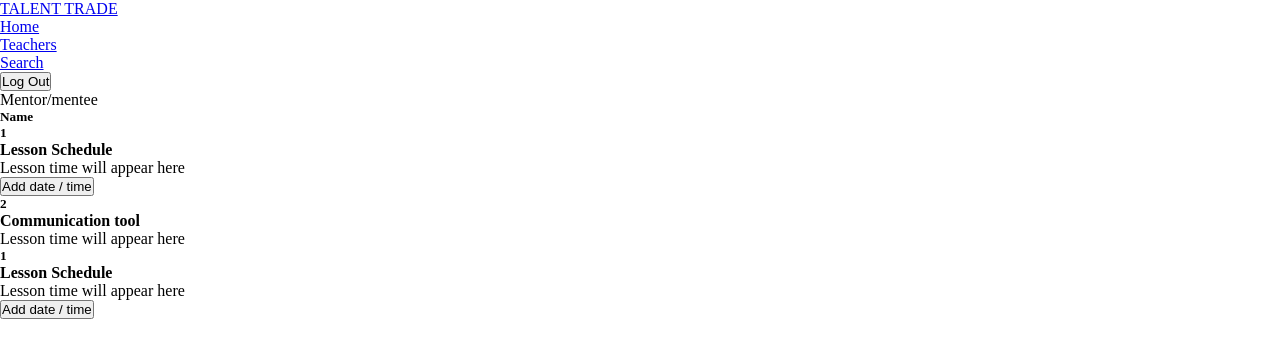
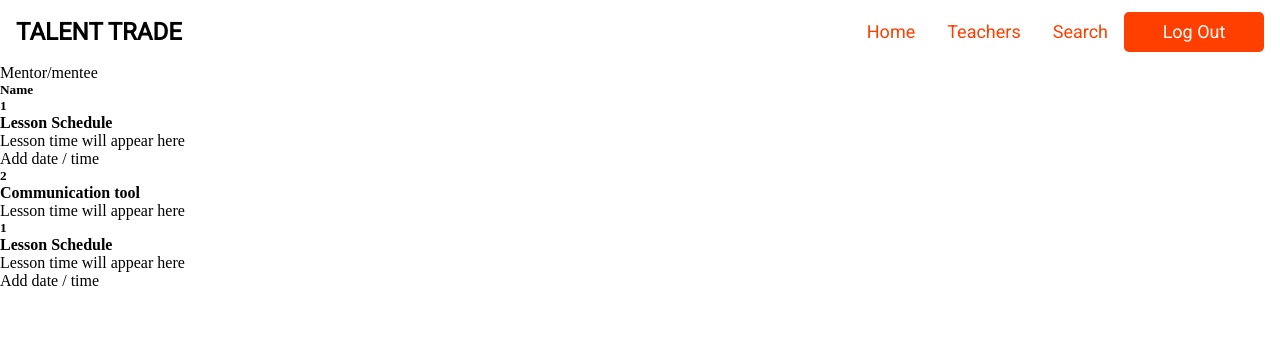
Before and after one commit to chingu-voyages/v8-geckos-team-05, a React (Create React App) app in the folder skill-trade-client/: page / in a window 1280 px wide. Shown: the top 358 px of the page. Built offline with nearby package versions, Linux system fonts and the light colour scheme.

Commit message:
added styling for navBar

```diff
--- a/skill-trade-client/src/index.css
+++ b/skill-trade-client/src/index.css
@@ -1,4 +1,69 @@
+@import url("https://fonts.googleapis.com/css?family=Roboto");
+
 * {
   margin: 0;
   padding: 0;
-  box-sizing: border-box; }
+  box-sizing: border-box;
+}
+
+button {
+  all: unset;
+}
+
+button:hover {
+  cursor: pointer;
+}
+
+a {
+  color: unset;
+  text-decoration: unset;
+}
+
+.navbar {
+  height: 64px;
+  position: relative;
+  display: flex;
+  flex-wrap: wrap;
+  align-items: center;
+  justify-content: space-between;
+  padding: 0.5rem 1rem;
+}
+.navbar__banner {
+  color: black;
+  font-family: Roboto;
+  font-style: normal;
+  font-weight: bold;
+  font-size: 24px;
+  line-height: normal;
+  text-transform: uppercase;
+}
+.navbar__btn-logout {
+  font-family: Roboto;
+  font-style: normal;
+  font-weight: normal;
+  font-size: 18px;
+  line-height: 24px;
+  text-align: center;
+  color: #fffffc;
+  background: #ff3f00;
+  width: 140px;
+  height: 40px;
+  border-radius: 5px;
+}
+
+.listedItems {
+  margin: 0;
+  display: inline;
+}
+.listedItems__item {
+  display: inline;
+  margin: 16px;
+}
+.listedItems__item__link {
+  font-family: Roboto;
+  font-style: normal;
+  font-weight: normal;
+  font-size: 18px;
+  line-height: normal;
+  color: #ff3f00;
+}
--- /dev/null
+++ b/skill-trade-client/src/sass/components/_navBar.scss
@@ -0,0 +1,60 @@
+@import "../abstracts/color";
+
+button {
+  all: unset;
+}
+button:hover {
+  cursor: pointer;
+}
+a {
+  color: unset;
+  text-decoration: unset;
+}
+.navbar {
+  height: 64px;
+  position: relative;
+  display: flex;
+  flex-wrap: wrap;
+  align-items: center;
+  justify-content: space-between;
+  padding: 0.5rem 1rem;
+  &__banner {
+    color: black;
+    font-family: $font-family-main;
+    font-style: normal;
+    font-weight: bold;
+    font-size: 24px;
+    line-height: normal;
+    text-transform: uppercase;
+  }
+  &__btn-logout {
+    font-family: $font-family-main;
+    font-style: normal;
+    font-weight: normal;
+    font-size: 18px;
+    line-height: 24px;
+    text-align: center;
+    color: $tertiary-color;
+    background: $primary-color;
+    width: 140px;
+    height: 40px;
+    border-radius: 5px;
+  }
+}
+
+.listedItems {
+  margin: 0;
+  display: inline;
+  &__item {
+    display: inline;
+    margin: 16px;
+    &__link {
+      font-family: Roboto;
+      font-style: normal;
+      font-weight: normal;
+      font-size: 18px;
+      line-height: normal;
+      color: $primary-color;
+    }
+  }
+}
--- a/skill-trade-client/src/sass/main.scss
+++ b/skill-trade-client/src/sass/main.scss
@@ -1 +1,2 @@
-@import 'base/base'
+@import "base/base";
+@import "components/navBar";
```
Also changed, not shown: skill-trade-client/src/sass/abstracts/_color.scss (+5 -2 lines).
